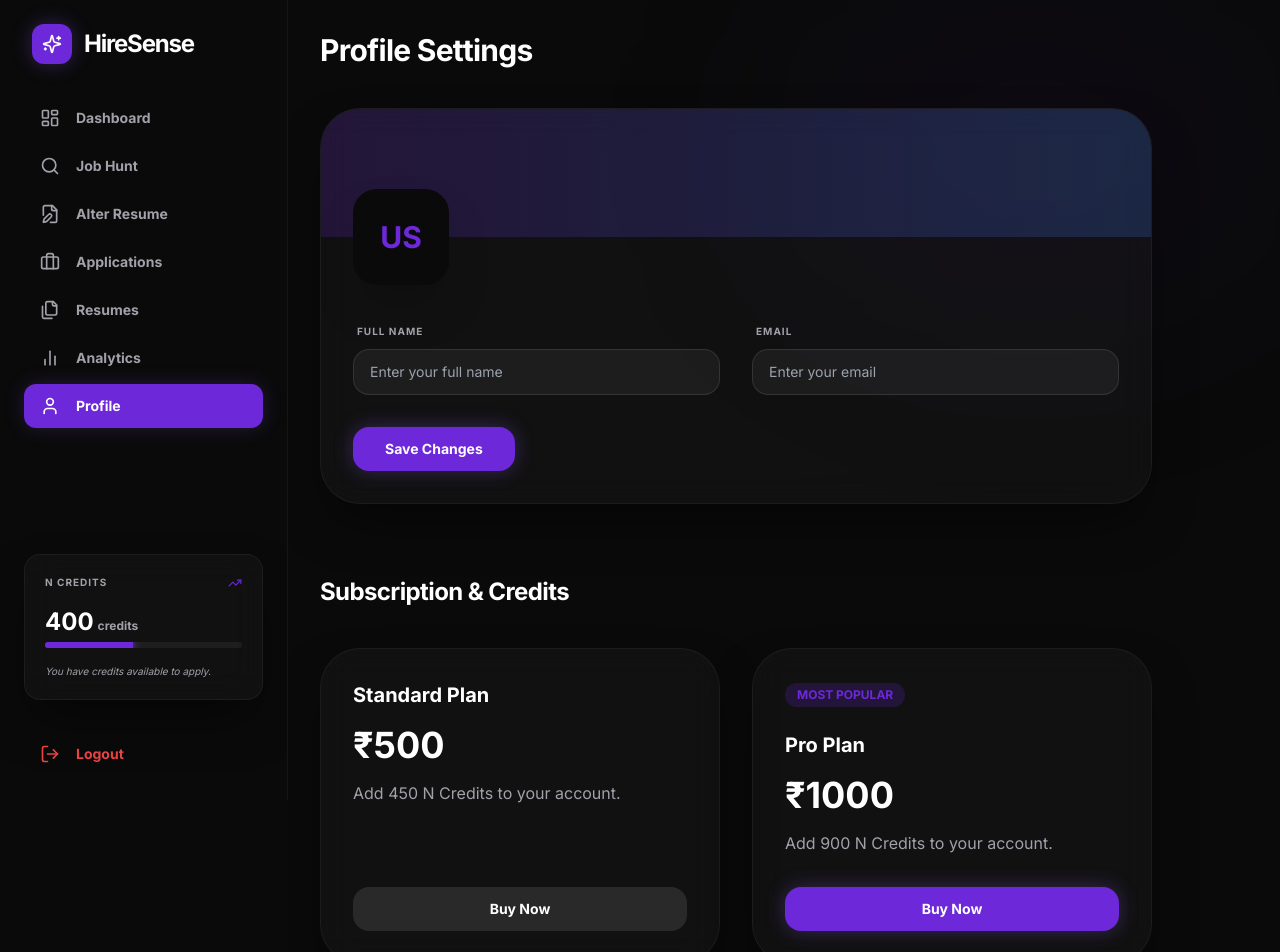
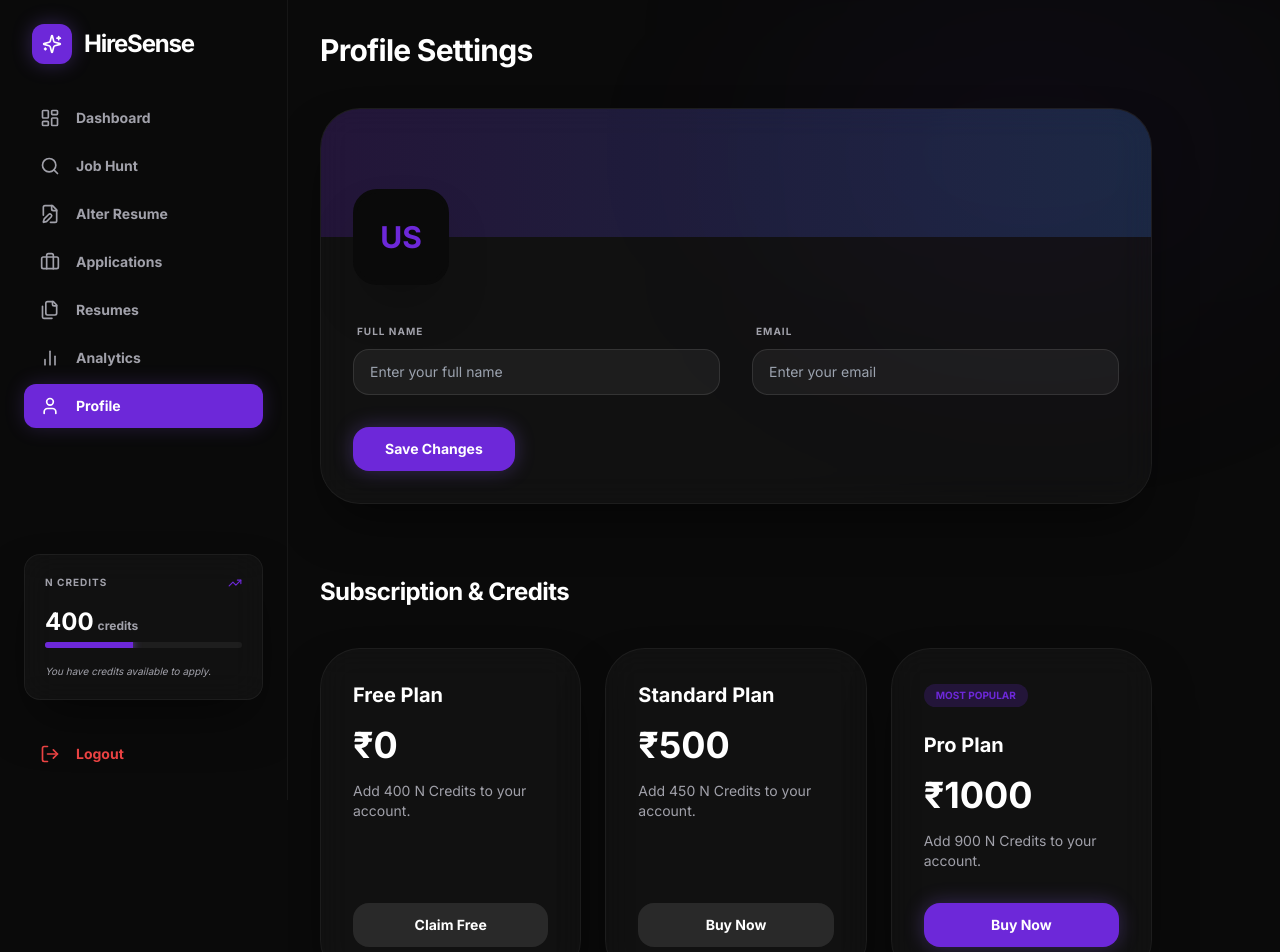
Before and after one commit to alexnikshith/HireSense, a Next.js app: page /dashboard/profile in a window 1280 px wide. Shown: the top 952 px of the page. Built offline with nearby package versions, Linux system fonts and the light colour scheme.

Commit message:
feat: Add Free Plan tier to subscription UI

```diff
--- a/src/app/dashboard/profile/page.tsx
+++ b/src/app/dashboard/profile/page.tsx
@@ -71,13 +71,25 @@ export default function ProfilePage() {
 
       {/* Subscription Section */}
       <h2 className="text-2xl font-bold tracking-tight pt-8">Subscription & Credits</h2>
-      <div className="grid grid-cols-1 md:grid-cols-2 gap-8">
+      <div className="grid grid-cols-1 md:grid-cols-3 gap-6">
+        {/* Free Plan */}
+        <div className="glass-card p-8 rounded-[2.5rem] flex flex-col justify-between border border-white/5 hover:border-primary/50 transition-all">
+          <div className="space-y-4">
+            <h3 className="text-xl font-bold">Free Plan</h3>
+            <p className="text-4xl font-bold">₹0</p>
+            <p className="text-muted-foreground text-sm">Add 400 N Credits to your account.</p>
+          </div>
+          <button onClick={() => handleSimulatePayment(400)} className="mt-8 py-3 bg-white/10 hover:bg-white/20 text-white rounded-2xl font-bold text-sm transition-all">
+            Claim Free
+          </button>
+        </div>
+
         {/* Plan 1 */}
         <div className="glass-card p-8 rounded-[2.5rem] flex flex-col justify-between border border-white/5 hover:border-primary/50 transition-all">
           <div className="space-y-4">
             <h3 className="text-xl font-bold">Standard Plan</h3>
             <p className="text-4xl font-bold">₹500</p>
-            <p className="text-muted-foreground">Add 450 N Credits to your account.</p>
+            <p className="text-muted-foreground text-sm">Add 450 N Credits to your account.</p>
           </div>
           <button onClick={() => handleBuyCredits("standard")} className="mt-8 py-3 bg-white/10 hover:bg-white/20 text-white rounded-2xl font-bold text-sm transition-all">
             Buy Now
@@ -85,12 +97,12 @@ export default function ProfilePage() {
         </div>
 
         {/* Plan 2 */}
-        <div className="glass-card p-8 rounded-[2.5rem] flex flex-col justify-between border border-primary/50 bg-primary/5 shadow-[0_0_30px_rgba(139,92,246,0.1)] transition-all">
+        <div className="glass-card p-8 rounded-[2.5rem] flex flex-col justify-between border border-primary/50 bg-primary/5 shadow-[0_0_30px_rgba(139,92,246,0.1)] transition-all relative overflow-hidden">
           <div className="space-y-4">
-            <div className="inline-block px-3 py-1 bg-primary/20 text-primary text-xs font-bold rounded-full mb-2">MOST POPULAR</div>
+            <div className="inline-block px-3 py-1 bg-primary/20 text-primary text-[10px] font-bold rounded-full mb-2">MOST POPULAR</div>
             <h3 className="text-xl font-bold">Pro Plan</h3>
             <p className="text-4xl font-bold">₹1000</p>
-            <p className="text-muted-foreground">Add 900 N Credits to your account.</p>
+            <p className="text-muted-foreground text-sm">Add 900 N Credits to your account.</p>
           </div>
           <button onClick={() => handleBuyCredits("pro")} className="mt-8 py-3 bg-primary text-white rounded-2xl font-bold text-sm shadow-[0_0_20px_rgba(139,92,246,0.3)] transition-all">
             Buy Now
```
